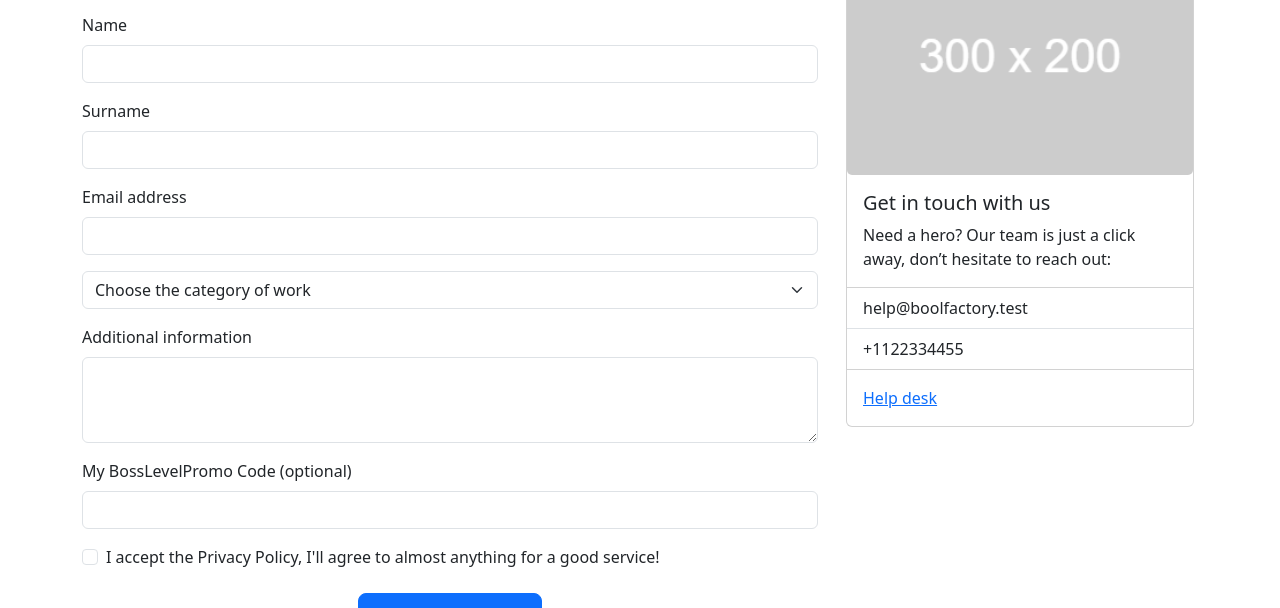
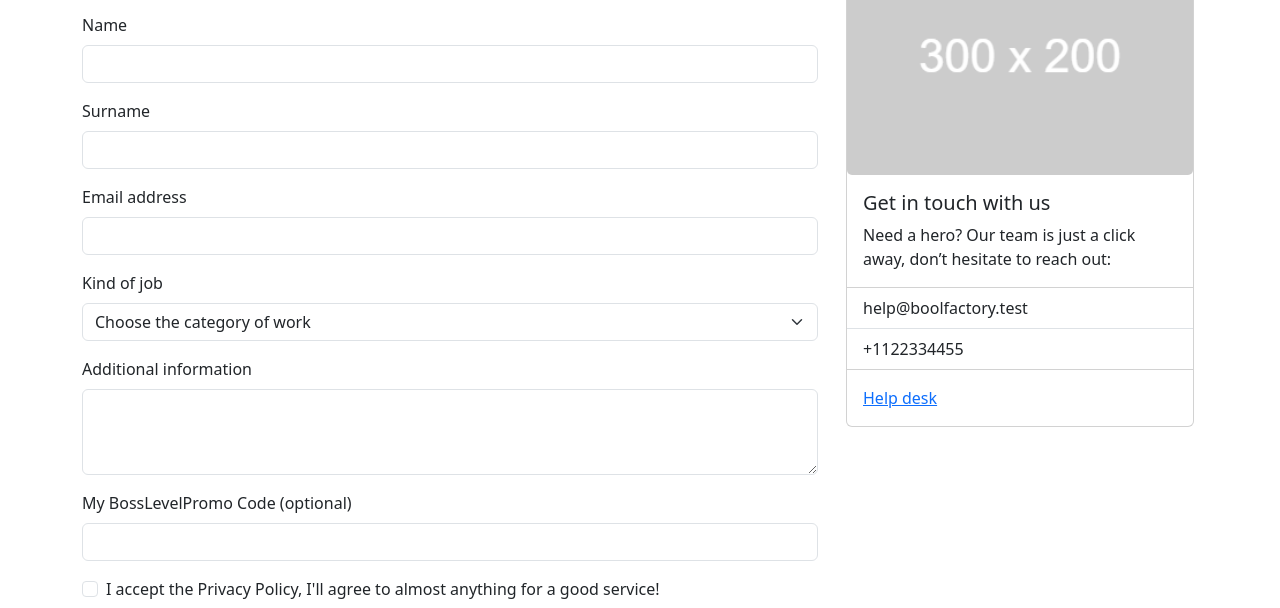
Before and after one commit to AnastasiaProshy/bootstrap-preventivo, a plain HTML site: page index.html in a window 1280 px wide. Shown: the part 153-761 px from the top of the page. Drawn offline with nearby package versions, Linux system fonts and the light colour scheme.

Commit message:
add: update-job

```diff
--- a/index.html
+++ b/index.html
@@ -70,12 +70,16 @@
                     <input type="email" class="form-control" id="">
                 </div>
                 <!-- Kind of job -->
+                <div>
+                    <label for="userJob" class="form-label">Kind of job</label>
                     <select class="form-select mb-3" aria-label="Default select example">
                         <option selected>Choose the category of work</option>
                         <option value="1">One</option>
                         <option value="2">Two</option>
                         <option value="3">Three</option>
                     </select>
+                </div>
+
                 <!-- Additional information -->
                 <div class="mb-3">
                     <label for="" class="form-label">Additional information</label>
```
Lines whose indentation alone changed are shown as unchanged.
